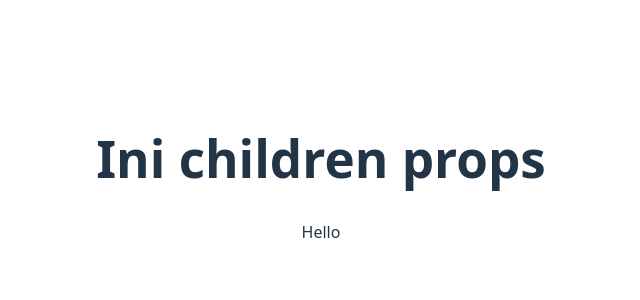
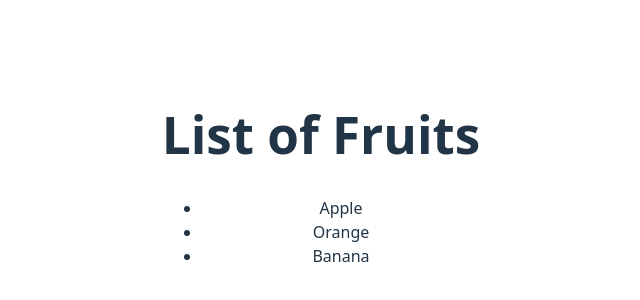
Before and after one commit to NaufalArkaan/React-Typescript, a React (Vite) app: page / in a window 1280 px wide. Shown: the part 222-522 px from the top of the page, without its empty margins (319-959 px from the left). Built offline with nearby package versions, Linux system fonts and the light colour scheme.

Commit message:
list data and event handling

```diff
--- a/src/App.tsx
+++ b/src/App.tsx
@@ -1,16 +1,10 @@
 import './App.css'
-import ChildrenProps from './materi/react-component/ChildrenProps'
-// import ParentComponent from './materi/react-component/ParentComponent'
-// import PropsComponent from './materi/react-component/PropsComponent'
+import ListItem from './materi/react-component/ListItem'
 
 function App() {
   return (
     <>
-        {/* <PropsComponent umur={30} sudahMenikah='sudah' />
-        <PropsComponent nama='budii' umur={40} sudahMenikah='belum' /> */}
-        <ChildrenProps>
-          Hello
-        </ChildrenProps>
+      <ListItem/>
     </>
   )
 };
--- /dev/null
+++ b/src/materi/react-component/Items.tsx
@@ -0,0 +1,13 @@
+import type { Item } from '../../types/Item';
+
+type Props = {
+    item: Item
+}
+
+const Items = ({item}: Props) => {
+  return (
+    <li>{item.name}</li>
+  )
+}
+
+export default Items
--- /dev/null
+++ b/src/materi/react-component/ListItem.tsx
@@ -0,0 +1,25 @@
+import type { Item } from '../../types/Item';
+import Items from "./Items"
+
+const items: Item[] = [
+    {id: 1, name: 'Apple'},
+    {id: 2, name: 'Orange'},
+    {id: 3, name: 'Banana'}
+]
+
+const ListItem = () => {
+  return (
+    <div>
+        <h1>List of Fruits</h1>
+        <ul>
+            {
+                items.map(item => {
+                    return <Items key={item.id} item={item}/>
+                })
+            }
+        </ul>
+    </div>
+  )
+}
+
+export default ListItem
--- /dev/null
+++ b/src/types/Item.ts
@@ -0,0 +1,4 @@
+export type Item = {
+    id: number
+    name: string
+}
```
Also changed, not shown: src/materi/event-handler/ClickButton.tsx (added).
